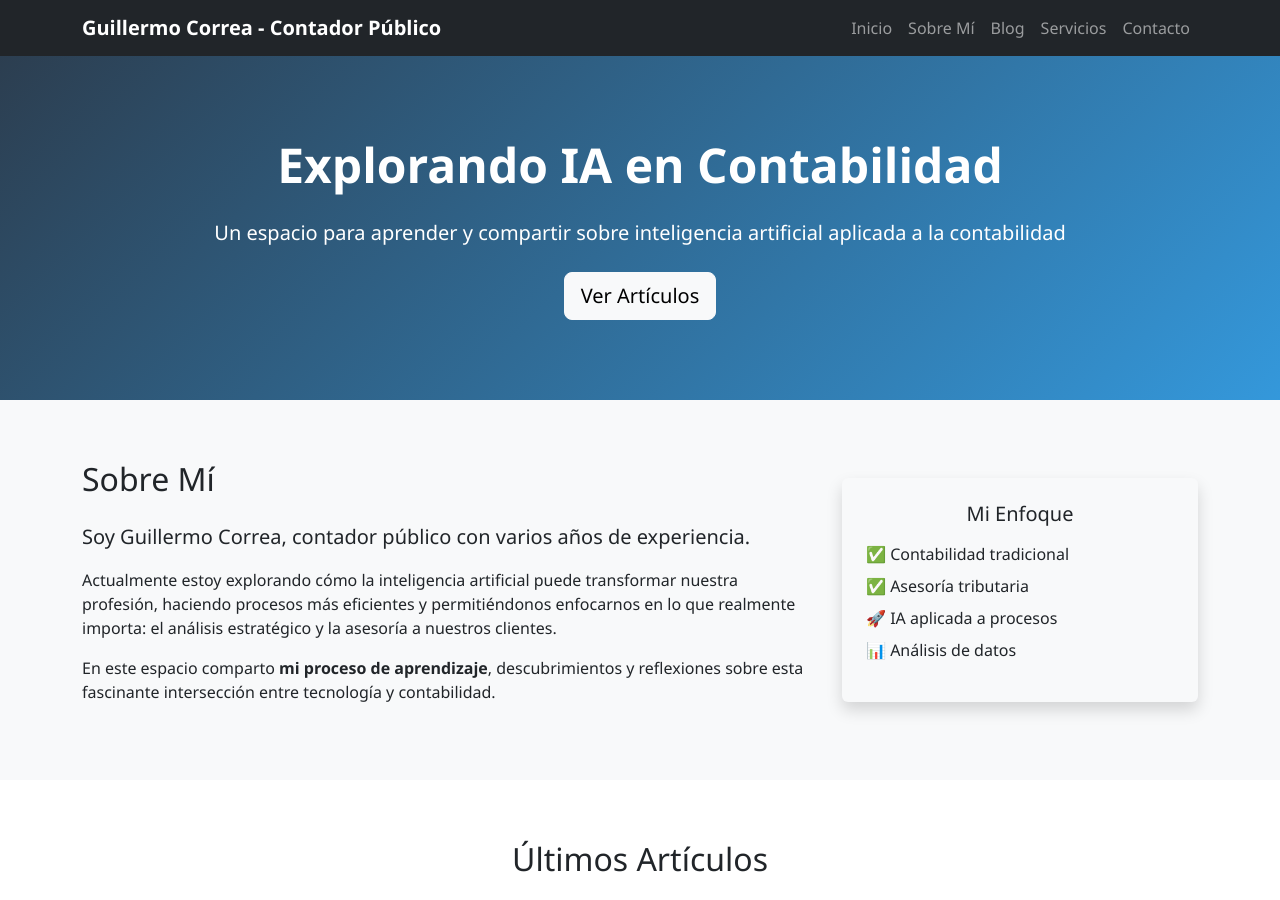
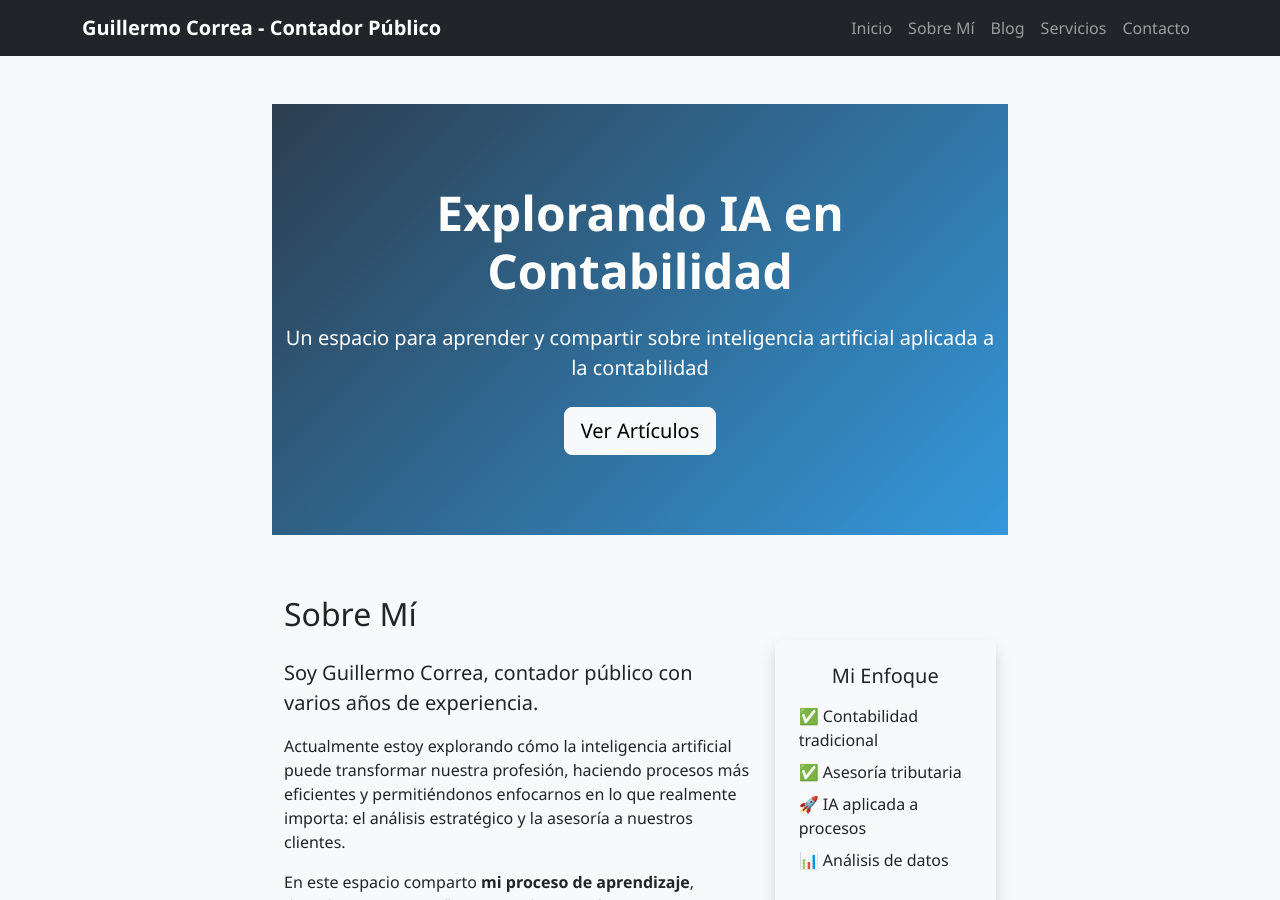
Before and after one commit to susu52/sitio-ia-contabilidad, a Jekyll site: the page built from index.md, in a window 1280 px wide and 900 px high. Built offline with Jekyll 4.4.1, drawn with Linux system fonts in a browser that asks for light colours.

Commit message:
Update default.html

```diff
--- a/_layouts/default.html
+++ b/_layouts/default.html
@@ -78,9 +78,16 @@
             </div>
         </div>
     </nav>
+    <!-- Contenedor para el contenido -->
+    <div class="container my-5">
+        <div class="row justify-content-center">
+            <div class="col-lg-8">
+                {{ content }}
+            </div>
+        </div>
+    </div>
 
-    {{ content }}
-
+    <!-- Footer -->
     <!-- Footer -->
     <footer class="bg-dark text-white py-4">
         <div class="container text-center">
```
